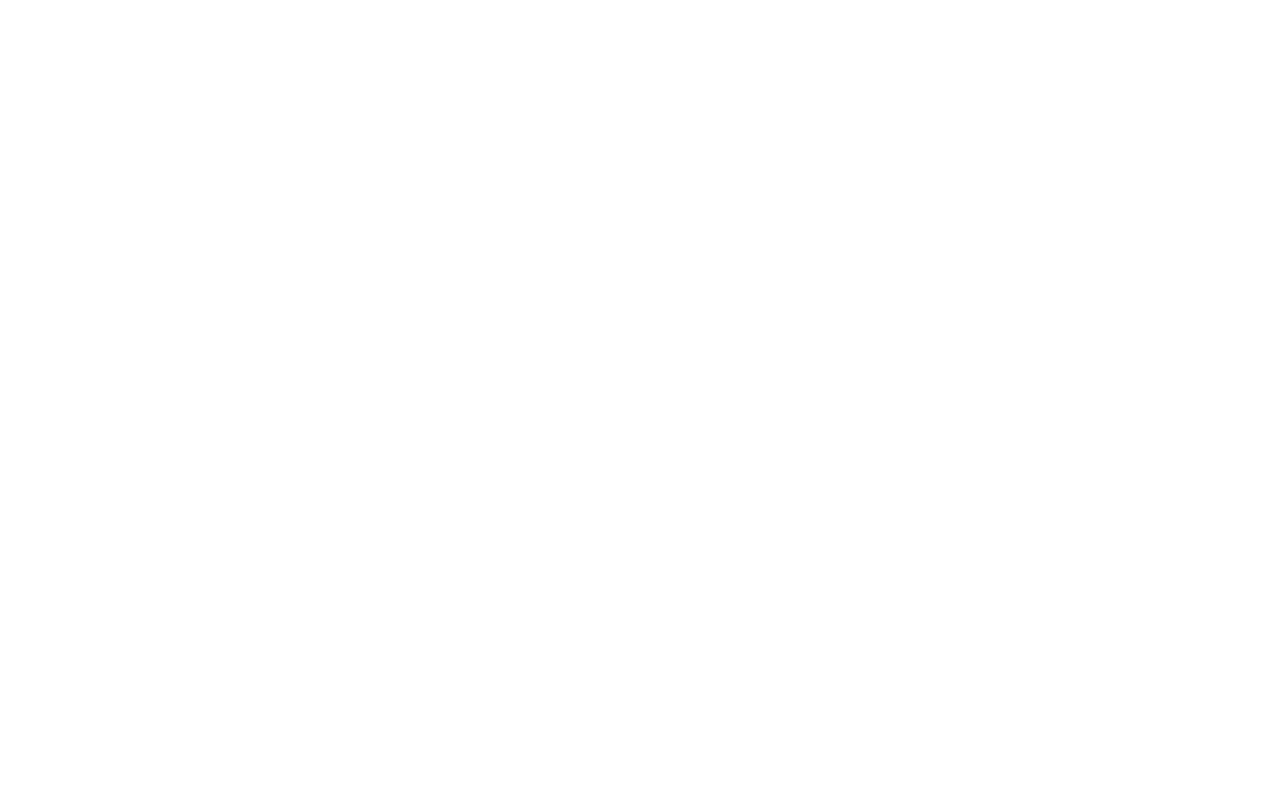
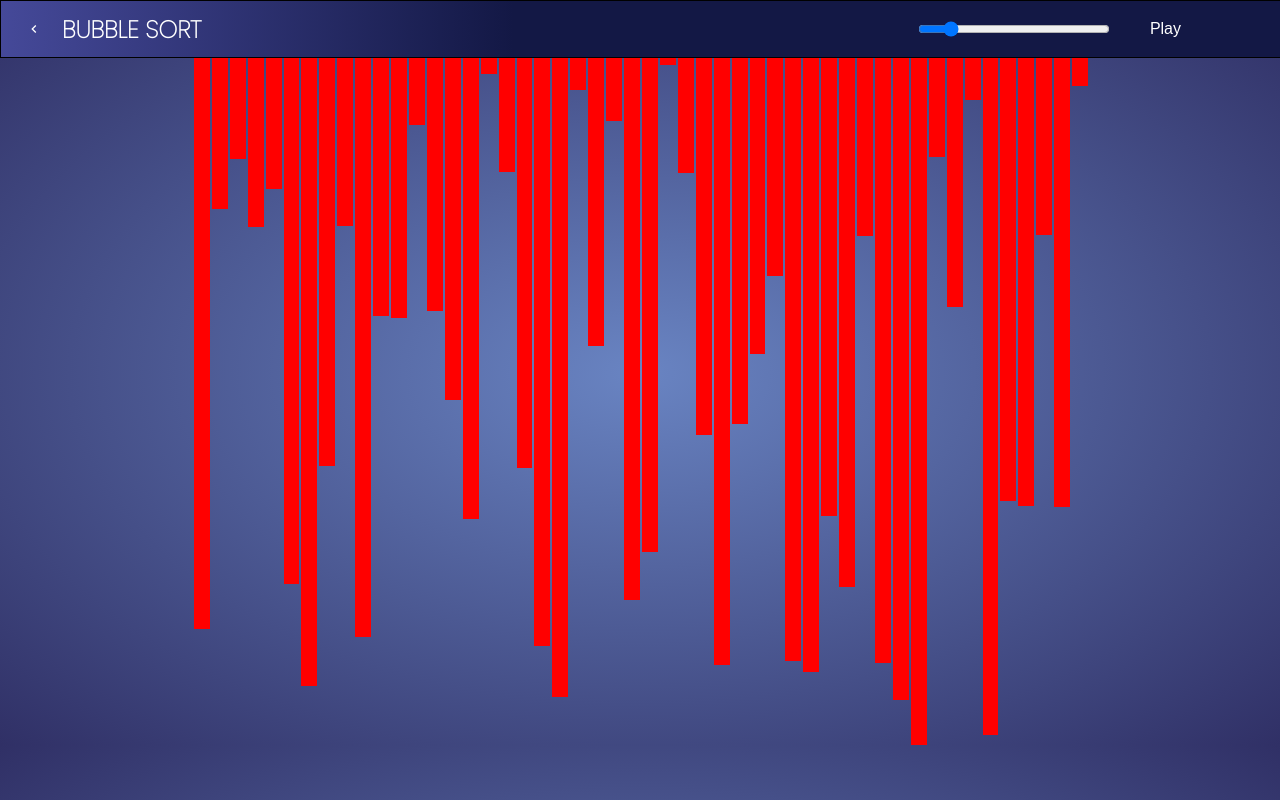
Before and after one commit to blin007/sorting-algorithm-visualizer, a React (Create React App) app: page /bubble in a window 1280 px wide. Before the commit this address had no page. Built offline with nearby package versions, Linux system fonts and the light colour scheme.

Commit message:
9/5 bubble sort initial

```diff
--- a/src/App.js
+++ b/src/App.js
@@ -10,6 +10,7 @@
 import Home from './pages/Home/Home';
 import Merge from './pages/Merge';
 import Quick from './pages/Quick';
+import Bubble from './pages/Bubble';
 
 function App() {
   return (
@@ -19,6 +20,7 @@
           <Route path="/" element={[<Header headerVariants={headerVariants}/>, <Home homeVariants={homeVariants}/>]}/>
           <Route path="/merge" element={[<Merge headerVariants={headerVariants} />]} />
           <Route path="/quick" element={[<Quick headerVariants={headerVariants}/>]} />
+          <Route path="/bubble" element={[<Bubble headerVariants={headerVariants}/>]} />
         </Routes>
       </div>
     </Router>
--- /dev/null
+++ b/src/pages/Bubble.js
@@ -0,0 +1,45 @@
+import React, { useState, useEffect } from 'react'
+
+import randomRange from '../utility/randomRange'
+import HeaderSort from '../components/HeaderSort'
+import Bars from '../components/Bars'
+
+const Bubble = ({ headerVariants }) => {
+    const [bars, setBars] = useState([])
+    const [barSize, setBarSize] = useState(50);
+    const [sortingAlgorithm, setSortingAlgorithm] = useState("")
+
+    useEffect(() => {
+        setSortingAlgorithm("bubble");
+        //eslint-disable-next-line
+    }, [])
+
+    //randomize bars each time size of arrays change
+    useEffect(() => {
+        setBars(Array.from({length: barSize}, () => randomRange(700)));
+    }, [barSize])
+
+    //TODO
+    const play = () => {
+
+    }
+
+  return (
+    <>
+        <HeaderSort
+            headerVariants={headerVariants}
+            setBarSize={setBarSize}
+            sortingAlgo = {sortingAlgorithm}
+            play = {play}
+        />
+
+        <Bars
+            bars={bars}
+            sortingAlgo={sortingAlgorithm}
+        />
+
+    </>
+  )
+}
+
+export default Bubble
```
Also changed, not shown: src/sorting/bubbleSort.js (added).
